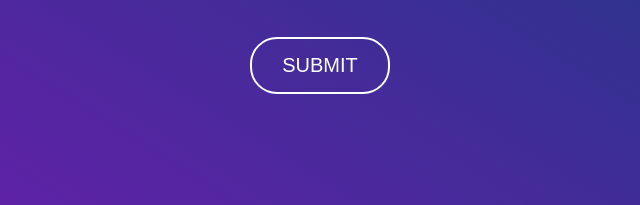
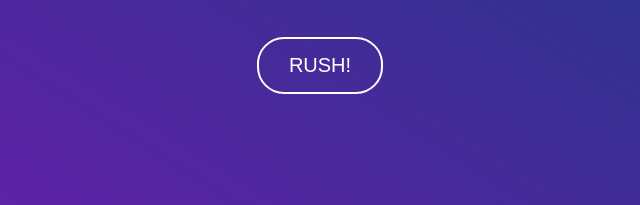
Before and after one commit to cmsparks/Rush_Game, a website: page build/public/student/login/index.html in a window 1280 px wide. Shown: the part 449-654 px from the top of the page, 320-960 px from the left. Drawn offline with Linux system fonts and the light colour scheme.

Commit message:
Added Stylization

```diff
--- a/build/public/student/login/index.html
+++ b/build/public/student/login/index.html
@@ -2,7 +2,7 @@
 <html>
   <head>
 	    <meta charset="utf-8">
-	    <title>Rush Login</title>
+	    <title>Rush! Login</title>
 	    <link rel="stylesheet" href="stylesheet.css">
 	    <script type="text/javascript" src="javascript.js" ></script>
     </head>
@@ -18,7 +18,7 @@
 			    	<input type="text" id="name" name="nme" required />
 			    	<div class="label-text">Name</div>
 				</label>
-			  	<button>Submit</button>
+			  	<button>Rush!</button>
 			</form>
 		</div>
 		</div>
```
Also changed, not shown: build/public/teacher/start/index.html (+1 -1 lines).
